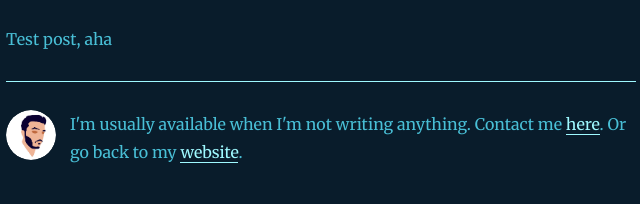
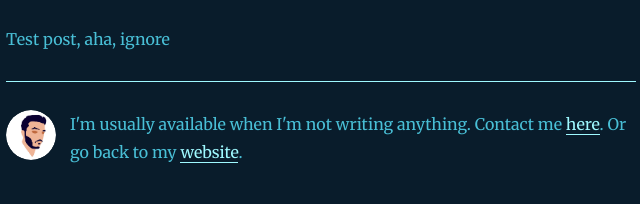
Before and after one commit to partheus/blog, a Gatsby site in the folder blog/: page /cursed-inbox/ in a window 1280 px wide. Shown: the part 242-446 px from the top of the page, 319-959 px from the left. Built offline with nearby package versions, Linux system fonts and the light colour scheme; Gatsby itself is replaced by a stand-in of ours; some packages are replaced by stand-ins of ours.

Commit message:
Update index.md

```diff
--- a/blog/content/blog/cursed-inbox/index.md
+++ b/blog/content/blog/cursed-inbox/index.md
@@ -2,4 +2,4 @@
 title: Charlie Letterman's Cursed Inbox
 date: "2020-04-08"
 ---
-Test post, aha
+Test post, aha, ignore
```
